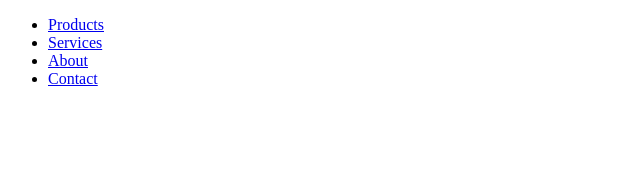
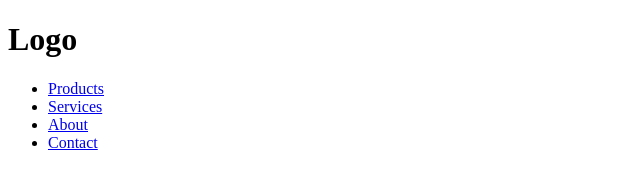
Before and after one commit to gtravis13/first-layout, a plain HTML site: page index.html in a window 1280 px wide. Shown: the whole page, without its empty margins (0-640 px from the left). Drawn offline with Linux system fonts and the light colour scheme.

Commit message:
add logo

```diff
--- a/index.html
+++ b/index.html
@@ -10,6 +10,7 @@
   </head>
   <body>
     <header>
+      <h1>Logo</h1>
       <nav>
         <ul>
           <li><a href="#">Products</a></li>
```
